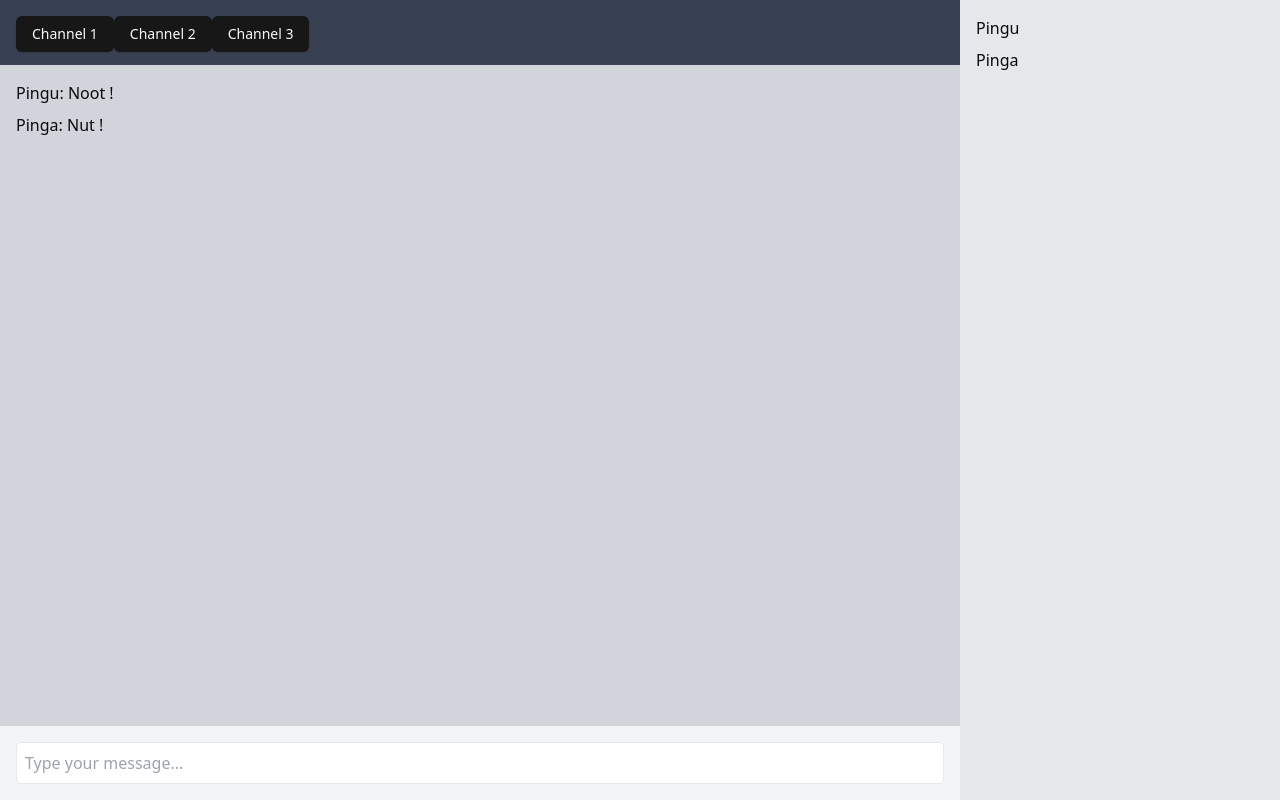
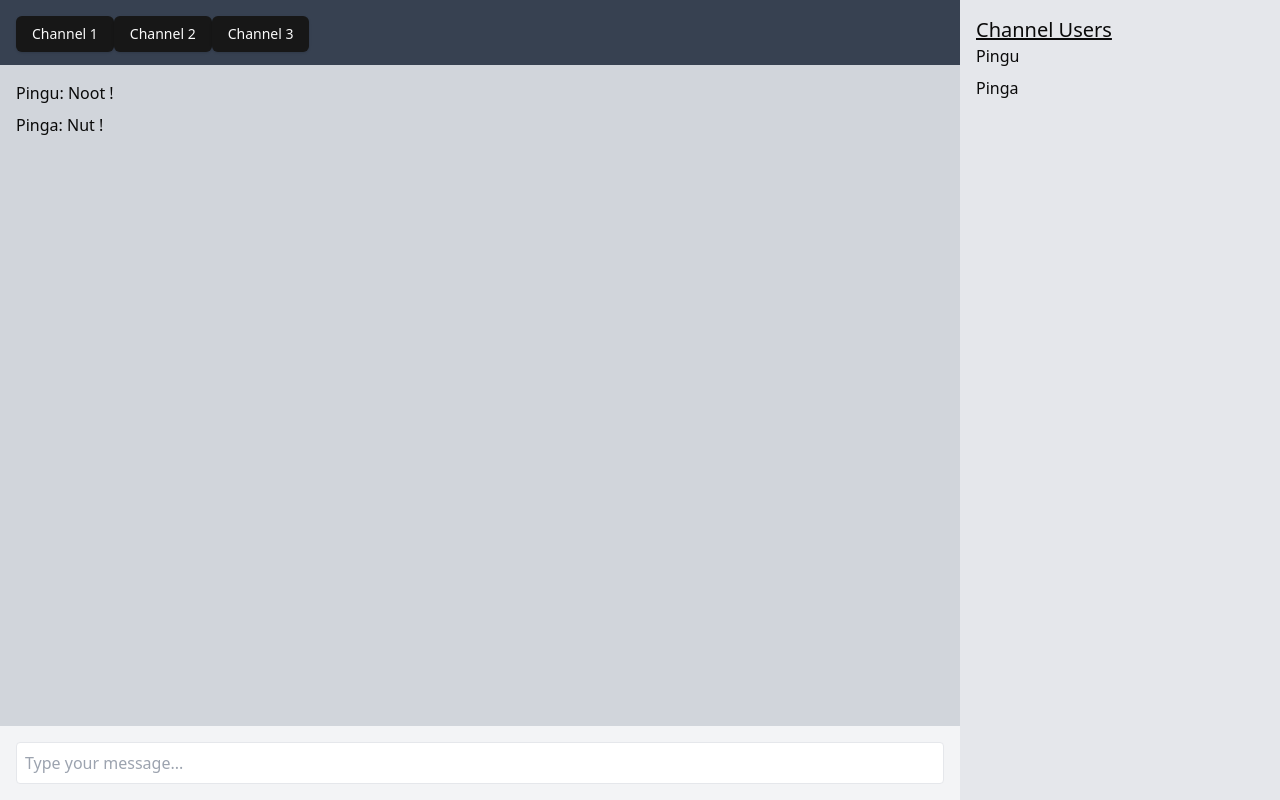
Before and after one commit to fbily42/ft_transcendence, a React (Vite) app in the folder frontend/: page /chat in a window 1280 px wide. Built offline with nearby package versions, Linux system fonts and the light colour scheme.

Commit message:
test <span> et underline

```diff
--- a/frontend/src/Pages/Chat/ChannelUsers.tsx
+++ b/frontend/src/Pages/Chat/ChannelUsers.tsx
@@ -6,6 +6,7 @@ function ChannelUsers() {
 
   return (
 	<div className='bg-gray-200 p-4 h-full overflow-y-auto'>
+		<span className='text-xl underline'>Channel Users</span>
 		{channelUsers.map((user, index) => (
 			<div key={index} className='mb-2'>
 				{user}
```
